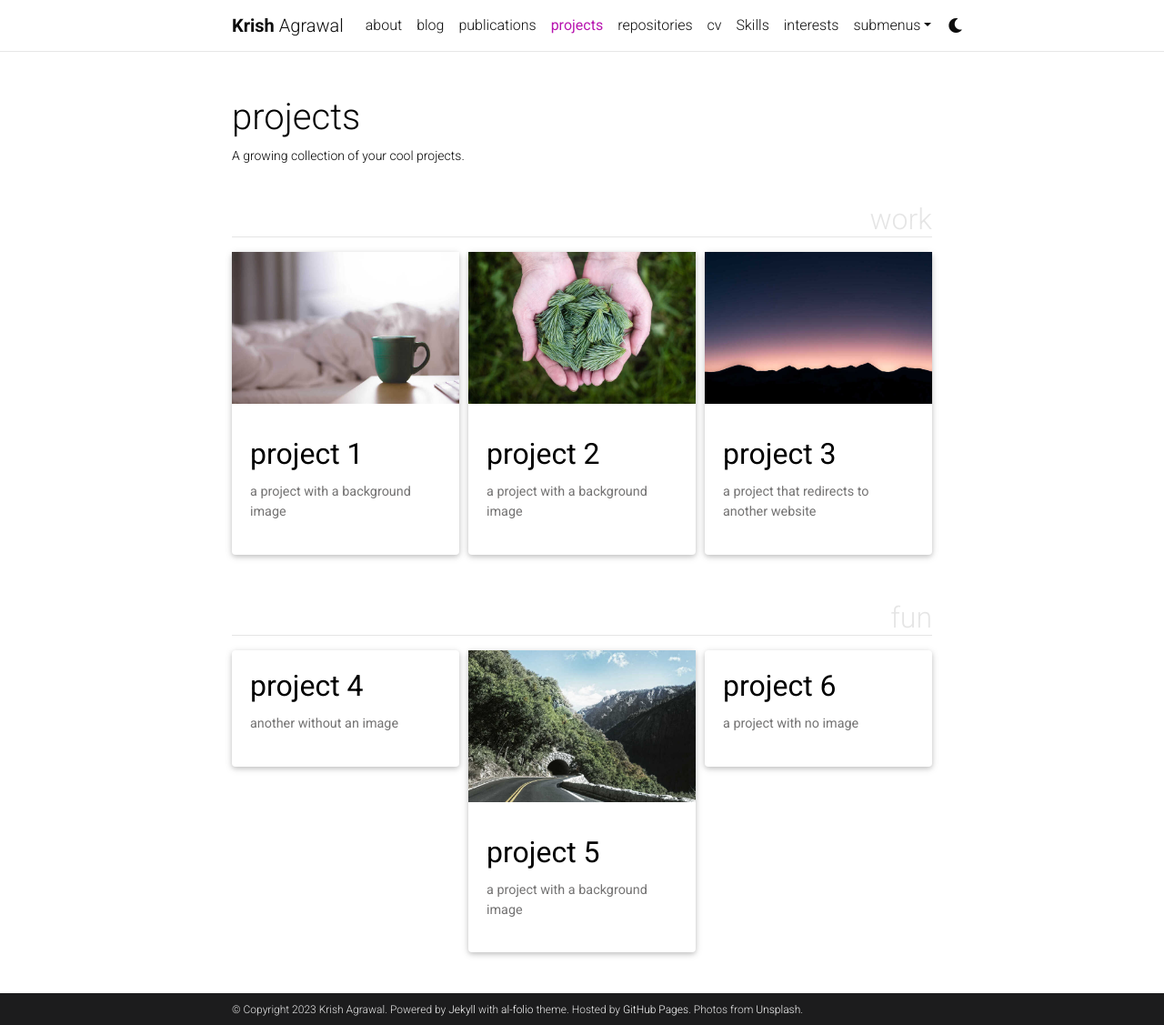
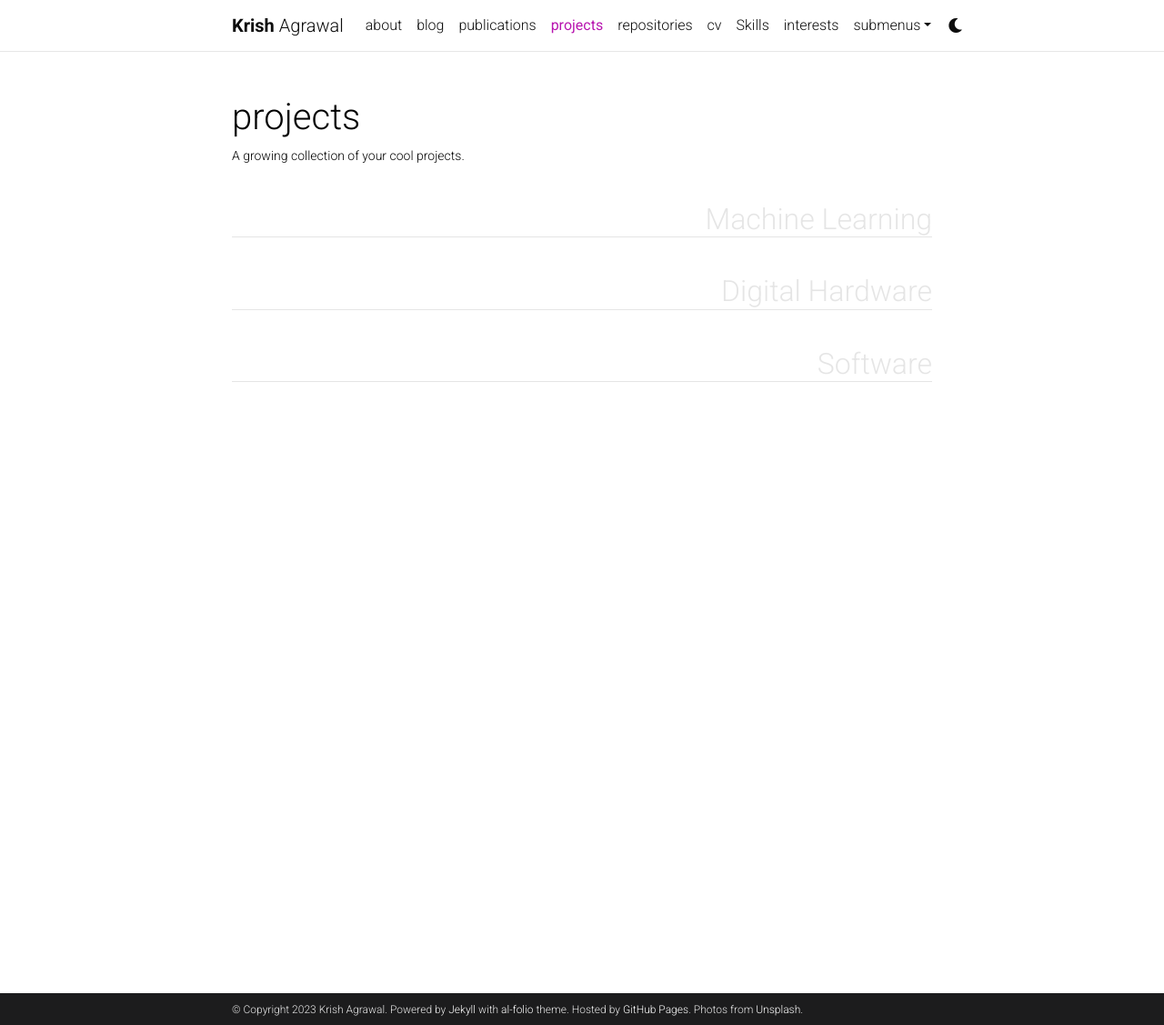
Before and after one commit to krishagrawal112/krishagrawal112.github.io, a Jekyll site: the page built from _pages/projects.md, in a window 1280 px wide and 1127 px high. Shown: the whole window at 91% size. Built offline with Jekyll 4.4.1, drawn with Linux system fonts in a browser that asks for light colours; full-size pictures stand in for the smaller copies a plugin makes; comment, search, counter and statistics services are not loaded; a style sheet for code colours, icons or effects is not loaded.

Commit message:
Experiments

```diff
--- a/_pages/projects.md
+++ b/_pages/projects.md
@@ -5,7 +5,7 @@ permalink: /projects/
 description: A growing collection of your cool projects.
 nav: true
 nav_order: 2
-display_categories: [work, fun]
+display_categories: [Machine Learning, Digital Hardware, Software]
 horizontal: false
 ---
 
```
